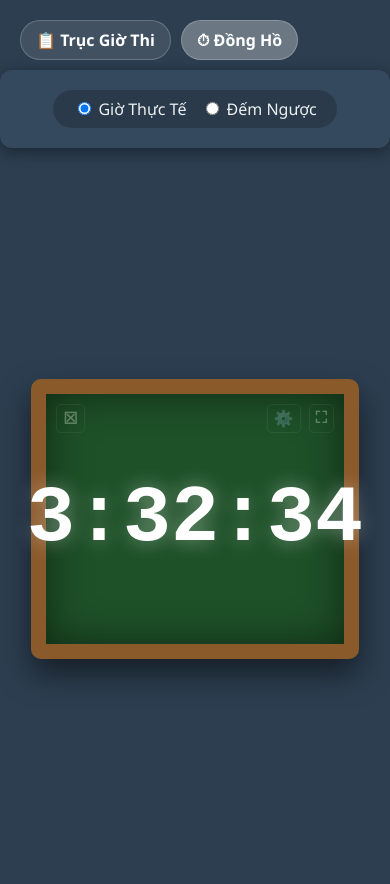
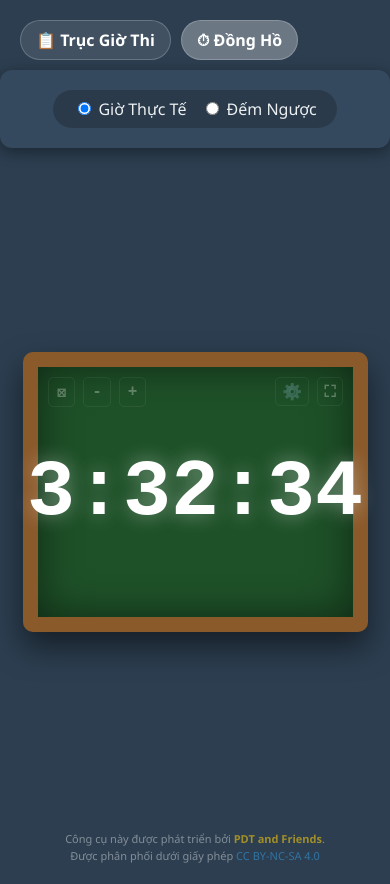
Before and after one commit to pdt01/demgiothi, a plain HTML site: page dongho.html in a window 390 px wide. Drawn offline with Linux system fonts and the light colour scheme.

Commit message:
Update dongho.html

```diff
--- a/dongho.html
+++ b/dongho.html
@@ -3,7 +3,7 @@
 <head>
     <meta charset="UTF-8">
     <meta name="viewport" content="width=device-width, initial-scale=1.0">
-    <title>Đồng Hồ</title>
+    <title>Đồng Hồ Học Tập - PDT and Friends</title>
     <style>
         :root {
             --board-bg: #1e5128;
@@ -87,7 +87,6 @@
 
         /* Bảng phấn */
         .board {
-            /* Vá lỗi nền đen trên Samsung Internet */
             background-image: linear-gradient(to right, var(--board-bg), var(--board-bg));
             border: 15px solid var(--board-border);
             border-radius: 10px;
@@ -101,10 +100,11 @@
             align-items: center;
             position: relative;
             margin: auto 0;
-            transition: all 0.3s ease;
+            /* Thêm transition cho transform để scale mượt mà */
+            transition: background-color 0.3s, border-color 0.3s, box-shadow 0.3s, transform 0.3s cubic-bezier(0.25, 0.8, 0.25, 1);
+            transform-origin: center center;
         }
 
-        /* CHẾ ĐỘ TỐI GIẢN (Ẩn nền & viền) */
         .board.minimal {
             background-color: transparent !important;
             background-image: none !important;
@@ -112,25 +112,31 @@
             box-shadow: none !important;
         }
 
-        /* Nút ẩn nền bảng (Góc trái) */
-        .board-style-btn {
+        /* Nút ẩn nền & Zoom (Góc trái) */
+        .board-left-controls {
             position: absolute;
             top: 15px;
             left: 15px;
+            display: flex;
+            gap: 8px;
+            z-index: 50;
+        }
+        .board-left-controls button {
             background: transparent;
             border: 1px solid rgba(255,255,255,0.2);
             color: white;
             font-size: 1.2rem;
-            padding: 5px 8px;
+            padding: 5px 10px; /* Tăng padding xíu cho dễ bấm */
             border-radius: 5px;
             cursor: pointer;
             opacity: 0.3;
             transition: 0.3s;
-            z-index: 50;
             outline: none;
             text-transform: none;
+            font-family: monospace; /* Font cho dấu + - rõ ràng */
+            font-weight: bold;
         }
-        .board-style-btn:hover {
+        .board-left-controls button:hover {
             opacity: 1;
             background: rgba(255,255,255,0.1);
         }
@@ -176,12 +182,17 @@
             transform: rotate(-5deg); z-index: 50; text-shadow: 2px 2px 5px rgba(0,0,0,0.5);
         }
 
+        .footer-copyleft {
+            margin-top: 20px; font-size: 11px; color: #bdc3c7; text-align: center; opacity: 0.6; line-height: 1.5;
+        }
+
         @media (max-width: 600px) {
             .digital-clock { font-size: 5rem; }
-            .board { min-height: 250px; }
+            .board { min-height: 250px; width: 90%; }
             .board-controls { top: 10px; right: 10px; }
             .board-controls button { padding: 4px 6px; font-size: 1rem; }
-            .board-style-btn { top: 10px; left: 10px; padding: 4px 6px; font-size: 1rem; }
+            .board-left-controls { top: 10px; left: 10px; }
+            .board-left-controls button { padding: 4px 8px; font-size: 1rem; }
         }
     </style>
 </head>
@@ -210,7 +221,11 @@
     </div>
 
     <div class="board" id="mainBoard">
-        <button id="btnToggleBoard" class="board-style-btn" title="Ẩn nền và viền bảng">☒</button>
+        <div class="board-left-controls">
+            <button id="btnToggleBoard" title="Ẩn nền và viền bảng">☒</button>
+            <button id="btnZoomOut" title="Thu nhỏ bảng">-</button>
+            <button id="btnZoomIn" title="Phóng to bảng">+</button>
+        </div>
 
         <div class="board-controls">
             <button id="btnToggleUI" title="Ẩn/Hiện Cài đặt">⚙️</button>
@@ -221,6 +236,11 @@
         <div id="clockDisplay" class="digital-clock">00:00:00</div>
     </div>
 
+    <div class="footer-copyleft" id="footerCopy">
+        Công cụ này được phát triển bởi <a href="https://www.facebook.com/link-facebook-cua-ban" target="_blank" style="color: #f1c40f; text-decoration: none; font-weight: bold;">PDT and Friends</a>.<br>
+        Được phân phối dưới giấy phép <a href="http://creativecommons.org/licenses/by-nc-sa/4.0/" target="_blank" style="color: #3498db; text-decoration: none;">CC BY-NC-SA 4.0</a>
+    </div>
+
     <script>
         let mode = 'realtime';
         let realtimeInterval, countdownInterval;
@@ -228,6 +248,7 @@
         let isPaused = false;
         let totalSeconds = 0;
         let audioCtx;
+        let currentScale = 1; // Biến lưu tỷ lệ phóng to/thu nhỏ
 
         const clockDisplay = document.getElementById('clockDisplay');
         const countdownControls = document.getElementById('countdownControls');
@@ -239,10 +260,12 @@
         const controlPanel = document.getElementById('controlPanel');
         const boardEl = document.getElementById('mainBoard');
         const btnToggleBoard = document.getElementById('btnToggleBoard');
+        const footerCopy = document.getElementById('footerCopy');
 
         document.getElementById('btnToggleUI').addEventListener('click', () => {
             navBar.classList.toggle('hidden');
             controlPanel.classList.toggle('hidden');
+            footerCopy.classList.toggle('hidden'); // Ẩn luôn footer cho gọn
         });
 
         document.getElementById('btnFullscreen').addEventListener('click', () => {
@@ -255,7 +278,7 @@
             }
         });
 
-        // Xử lý bật/tắt chế độ tối giản (Ẩn nền bảng)
+        // Chế độ tối giản (Ẩn nền bảng)
         btnToggleBoard.addEventListener('click', () => {
             boardEl.classList.toggle('minimal');
             if (boardEl.classList.contains('minimal')) {
@@ -264,6 +287,21 @@
             } else {
                 btnToggleBoard.textContent = '☒';
                 btnToggleBoard.title = "Ẩn nền và viền bảng";
+            }
+        });
+
+        // --- XỬ LÝ ZOOM BẢNG ---
+        document.getElementById('btnZoomIn').addEventListener('click', () => {
+            if (currentScale < 2.5) { // Giới hạn phóng to tối đa 2.5 lần
+                currentScale += 0.1;
+                boardEl.style.transform = `scale(${currentScale})`;
+            }
+        });
+
+        document.getElementById('btnZoomOut').addEventListener('click', () => {
+            if (currentScale > 0.4) { // Giới hạn thu nhỏ tối thiểu 0.4 lần
+                currentScale -= 0.1;
+                boardEl.style.transform = `scale(${currentScale})`;
             }
         });
 
```
